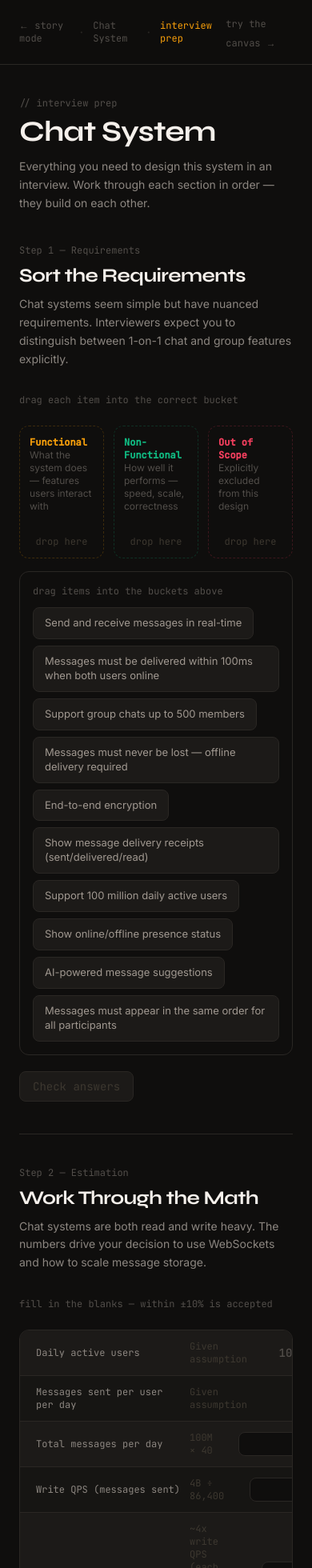
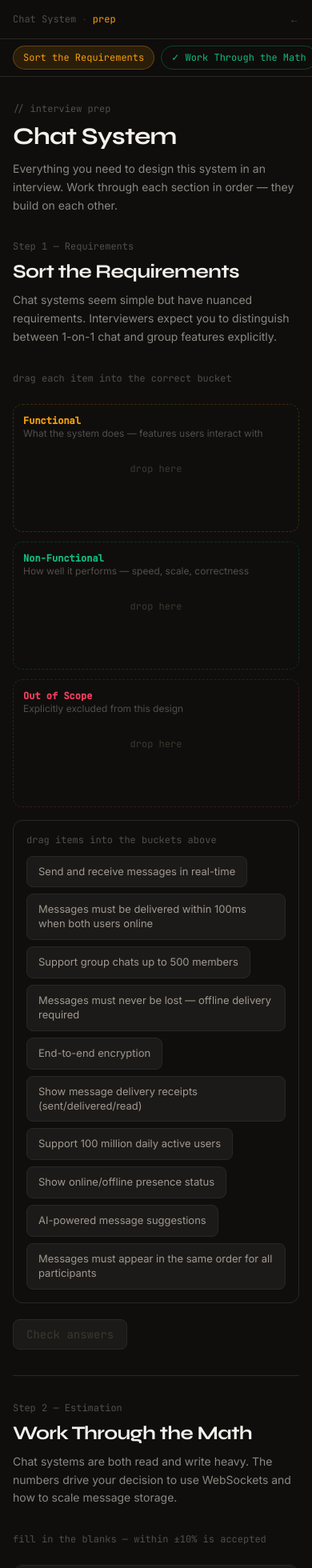
Before and after one commit to nirxnjxnCodeS/sysdesign-fyi, a Next.js app: page /prep/chat-system in a window 390 px wide. Shown: the top 1960 px of the page at 80% size. Built offline with nearby package versions, Linux system fonts and the light colour scheme.

Commit message:
Make UI mobile-friendly

```diff
--- a/app/prep/[system]/page.tsx
+++ b/app/prep/[system]/page.tsx
@@ -231,7 +231,7 @@ function RequirementsSectionView({ data }: { data: RequirementsSection }) {
         subtitle="Spend the first 5 minutes here. Jumping to design without this is the #1 reason candidates fail."
       />
 
-      <div className="grid gap-4 grid-cols-2 w-full">
+      <div className="grid gap-4 grid-cols-1 sm:grid-cols-2 w-full">
         {/* Functional */}
         <div
           className="rounded-xl p-5"
@@ -355,7 +355,7 @@ function EstimationSectionView({ data }: { data: EstimationSection }) {
           assumptions
         </p>
         <div
-          className="rounded-xl p-5"
+          className="rounded-xl p-5 overflow-x-auto"
           style={{ border: "1px solid #2A2724", background: "#161513" }}
         >
           <table className="w-full">
@@ -398,7 +398,7 @@ function EstimationSectionView({ data }: { data: EstimationSection }) {
             {group.title.toLowerCase()}
           </p>
           <div
-            className="rounded-xl overflow-hidden"
+            className="rounded-xl overflow-x-auto"
             style={{ border: "1px solid #2A2724", background: "#161513" }}
           >
             <table className="w-full">
@@ -591,9 +591,9 @@ function TradeoffsSectionView({ data }: { data: TradeoffsSection }) {
         subtitle="Juniors name components. Seniors explain WHY and acknowledge what they gave up."
       />
 
-      {/* Comparison table */}
+      {/* Comparison table — desktop (sm and above) */}
       <div
-        className="rounded-xl overflow-hidden"
+        className="hidden sm:block rounded-xl overflow-hidden"
         style={{ border: "1px solid #2A2724" }}
       >
         {/* Header */}
@@ -627,24 +627,38 @@ function TradeoffsSectionView({ data }: { data: TradeoffsSection }) {
             <span className="font-mono font-medium" style={{ color: "#F5F0EB" }}>
               {row.decision}
             </span>
-            <span
-              className="font-mono text-xs"
-              style={{ color: "#8C8680" }}
-            >
+            <span className="font-mono text-xs" style={{ color: "#8C8680" }}>
               {row.optionA}
             </span>
-            <span
-              className="font-mono text-xs"
-              style={{ color: "#8C8680" }}
-            >
+            <span className="font-mono text-xs" style={{ color: "#8C8680" }}>
               {row.optionB}
             </span>
-            <span
-              className="text-xs leading-relaxed"
-              style={{ color: "#A09890" }}
-            >
+            <span className="text-xs leading-relaxed" style={{ color: "#A09890" }}>
               {row.pick}
             </span>
+          </div>
+        ))}
+      </div>
+
+      {/* Comparison cards — mobile (below sm) */}
+      <div className="sm:hidden space-y-3">
+        {data.rows.map((row, i) => (
+          <div
+            key={i}
+            className="rounded-xl p-4 space-y-2"
+            style={{ border: "1px solid #2A2724", background: "#1C1A18" }}
+          >
+            <p className="text-sm font-mono font-medium" style={{ color: "#F5F0EB" }}>
+              {row.decision}
+            </p>
+            <div className="flex gap-2 text-xs font-mono flex-wrap">
+              <span className="px-2 py-0.5 rounded" style={{ background: "rgba(16,185,129,0.08)", color: "#8C8680" }}>{row.optionA}</span>
+              <span className="font-mono" style={{ color: "#3D3830" }}>vs</span>
+              <span className="px-2 py-0.5 rounded" style={{ background: "rgba(244,63,94,0.08)", color: "#8C8680" }}>{row.optionB}</span>
+            </div>
+            <p className="text-xs leading-relaxed" style={{ color: "#A09890" }}>
+              <span style={{ color: "#F59E0B" }}>→ </span>{row.pick}
+            </p>
           </div>
         ))}
       </div>
@@ -735,7 +749,7 @@ function CheatSheetSectionView({ data }: { data: CheatSheetSection }) {
         </div>
       </div>
 
-      <div className="grid gap-4 grid-cols-2 w-full">
+      <div className="grid gap-4 grid-cols-1 sm:grid-cols-2 w-full">
         {/* Numbers */}
         <div>
           <p
@@ -1040,7 +1054,7 @@ export default function PrepPage() {
       <div className="flex-1 min-w-0">
         {/* Top bar */}
         <div
-          className="sticky top-0 z-10 flex items-center gap-3 px-6 py-4 border-b backdrop-blur-md"
+          className="sticky top-0 z-10 flex items-center gap-2 sm:gap-3 px-4 sm:px-6 py-3 sm:py-4 border-b backdrop-blur-md"
           style={{
             borderColor: "#2A2724",
             background: "rgba(15,14,13,0.9)",
@@ -1048,37 +1062,70 @@ export default function PrepPage() {
         >
           <Link
             href={`/learn/${systemId}`}
-            className="font-mono text-xs transition-colors"
+            className="hidden sm:block font-mono text-xs transition-colors"
             style={{ color: "#524E4A" }}
             onMouseEnter={(e) => (e.currentTarget.style.color = "#8C8680")}
             onMouseLeave={(e) => (e.currentTarget.style.color = "#524E4A")}
           >
             ← story mode
           </Link>
-          <span style={{ color: "#2A2724" }}>·</span>
-          <span className="font-mono text-xs" style={{ color: "#524E4A" }}>
+          <span className="hidden sm:block" style={{ color: "#2A2724" }}>·</span>
+          <span className="font-mono text-xs truncate" style={{ color: "#524E4A" }}>
             {prepData.systemName}
           </span>
           <span style={{ color: "#2A2724" }}>·</span>
-          <span className="font-mono text-xs" style={{ color: "#F59E0B" }}>
-            interview prep
+          <span className="font-mono text-xs shrink-0" style={{ color: "#F59E0B" }}>
+            prep
           </span>
 
-          <div className="ml-auto">
+          <div className="ml-auto flex items-center gap-3">
             <Link
               href={`/design/${systemId}`}
-              className="font-mono text-xs transition-colors"
+              className="hidden sm:block font-mono text-xs transition-colors"
               style={{ color: "#524E4A" }}
               onMouseEnter={(e) => (e.currentTarget.style.color = "#8C8680")}
               onMouseLeave={(e) => (e.currentTarget.style.color = "#524E4A")}
             >
               try the canvas →
             </Link>
+            <Link
+              href="/"
+              className="sm:hidden font-mono text-xs transition-colors"
+              style={{ color: "#524E4A" }}
+            >
+              ←
+            </Link>
           </div>
         </div>
 
+        {/* Mobile section nav (hidden on lg where sidebar handles this) */}
+        <div
+          className="lg:hidden sticky top-[49px] z-10 overflow-x-auto border-b px-4 py-2 flex gap-2"
+          style={{ borderColor: "#2A2724", background: "rgba(15,14,13,0.95)" }}
+        >
+          {sections.map((section) => {
+            const id = getSectionId(section);
+            const isActive = activeSection === id;
+            const isDone = completedSections.has(id) && !isActive;
+            return (
+              <button
+                key={id}
+                onClick={() => scrollToSection(id)}
+                className="shrink-0 text-xs font-mono px-3 py-1.5 rounded-full transition-all whitespace-nowrap"
+                style={{
+                  background: isActive ? "rgba(245,158,11,0.12)" : "transparent",
+                  color: isActive ? "#F59E0B" : isDone ? "#10B981" : "#524E4A",
+                  border: `1px solid ${isActive ? "rgba(245,158,11,0.3)" : isDone ? "rgba(16,185,129,0.3)" : "#2A2724"}`,
+                }}
+              >
+                {isDone ? "✓ " : ""}{getSectionLabel(section)}
+              </button>
+            );
+          })}
+        </div>
+
         {/* Page header */}
-        <div className="px-6 pt-10 pb-0 max-w-[800px]">
+        <div className="px-4 sm:px-6 pt-8 sm:pt-10 pb-0 max-w-[800px]">
           <motion.div
             initial={{ opacity: 0, y: 20 }}
             animate={{ opacity: 1, y: 0 }}
@@ -1088,7 +1135,7 @@ export default function PrepPage() {
               // interview prep
             </p>
             <h1
-              className="text-4xl font-bold tracking-tight font-display mb-3"
+              className="text-3xl sm:text-4xl font-bold tracking-tight font-display mb-3"
               style={{ color: "#F5F0EB" }}
             >
               {prepData.systemName}
@@ -1101,14 +1148,14 @@ export default function PrepPage() {
         </div>
 
         {/* All sections — static and interactive unified */}
-        <div className="px-6 pb-24">
+        <div className="px-4 sm:px-6 pb-24">
           {sections.map((section, i) => {
             const id = getSectionId(section);
             return (
               <section
                 key={id}
                 ref={registerRef(id)}
-                className="max-w-[800px] py-10"
+                className="max-w-[800px] py-8 sm:py-10"
                 style={{
                   borderTop: i > 0 ? "1px solid #2A2724" : "none",
                 }}
--- a/components/prep/EstimationCalculator.tsx
+++ b/components/prep/EstimationCalculator.tsx
@@ -150,41 +150,12 @@ export function EstimationCalculator({
                 transition: "background 0.25s",
               }}
             >
-              <div
-                className="px-5 py-3 flex items-center gap-3"
-                style={{ minHeight: 52 }}
-              >
-                {/* Label */}
-                <div style={{ flex: "0 0 180px" }}>
-                  <p
-                    className="text-xs font-mono"
-                    style={{ color: "#8C8680" }}
-                  >
-                    {step.label}
-                  </p>
-                </div>
-
-                {/* Formula */}
-                <div style={{ flex: 1 }}>
-                  <p
-                    className="text-xs font-mono"
-                    style={{ color: "#3D3830" }}
-                  >
-                    {step.formula}
-                  </p>
-                </div>
-
-                {/* Input or computed value */}
-                <div
-                  style={{ flex: "0 0 120px", display: "flex", justifyContent: "flex-end" }}
-                >
-                  {step.userInput ? (
+              {/* Shared: input / computed value element */}
+              {(() => {
+                const inputEl = step.userInput ? (
                   <div className="relative">
                     {revealed ? (
-                        <span
-                          className="font-mono text-sm font-medium"
-                          style={{ color: "#F43F5E" }}
-                        >
+                      <span className="font-mono text-sm font-medium" style={{ color: "#F43F5E" }}>
                         {step.answer.toLocaleString()}
                       </span>
                     ) : (
@@ -192,32 +163,24 @@ export function EstimationCalculator({
                         type="text"
                         value={values[step.id] ?? ""}
                         onChange={(e) =>
-                            setValues((prev) => ({
-                              ...prev,
-                              [step.id]: e.target.value,
-                            }))
+                          setValues((prev) => ({ ...prev, [step.id]: e.target.value }))
                         }
                         disabled={isCorrect || revealed || (isWrong && revealed)}
                         placeholder="?"
                         className="font-mono text-sm text-right outline-none rounded-lg px-2 py-1 transition-all"
                         style={{
-                            width: 100,
+                          width: 90,
                           background: "#0F0E0D",
                           border: isCorrect
                             ? "1px solid rgba(16,185,129,0.5)"
                             : isWrong
                             ? "1px solid rgba(244,63,94,0.5)"
                             : "1px solid #2A2724",
-                            color: isCorrect
-                              ? "#10B981"
-                              : isWrong
-                              ? "#F43F5E"
-                              : "#F5F0EB",
+                          color: isCorrect ? "#10B981" : isWrong ? "#F43F5E" : "#F5F0EB",
                         }}
                         onFocus={(e) => {
                           if (!isCorrect && !isWrong)
-                              e.currentTarget.style.borderColor =
-                                "rgba(245,158,11,0.5)";
+                            e.currentTarget.style.borderColor = "rgba(245,158,11,0.5)";
                         }}
                         onBlur={(e) => {
                           if (!isCorrect && !isWrong)
@@ -227,38 +190,53 @@ export function EstimationCalculator({
                     )}
                   </div>
                 ) : (
-                    <span
-                      className="font-mono text-sm font-medium"
-                      style={{ color: "#524E4A" }}
-                    >
+                  <span className="font-mono text-sm font-medium" style={{ color: "#524E4A" }}>
                     {step.answer.toLocaleString()}
                   </span>
-                  )}
+                );
+
+                const iconEl = isCorrect ? (
+                  <motion.span initial={{ scale: 0 }} animate={{ scale: 1 }} style={{ color: "#10B981", fontSize: 14 }}>
+                    ✓
+                  </motion.span>
+                ) : null;
+
+                return (
+                  <>
+                    {/* Desktop row (sm and above) */}
+                    <div className="hidden sm:flex items-center gap-3 px-5 py-3" style={{ minHeight: 52 }}>
+                      <div style={{ flex: "0 0 180px" }}>
+                        <p className="text-xs font-mono" style={{ color: "#8C8680" }}>{step.label}</p>
+                      </div>
+                      <div style={{ flex: 1 }}>
+                        <p className="text-xs font-mono" style={{ color: "#3D3830" }}>{step.formula}</p>
+                      </div>
+                      <div style={{ flex: "0 0 120px", display: "flex", justifyContent: "flex-end" }}>
+                        {inputEl}
+                      </div>
+                      <div style={{ flex: "0 0 120px" }}>
+                        <p className="text-xs font-mono" style={{ color: "#3D3830" }}>{step.unit}</p>
+                      </div>
+                      <div style={{ width: 20, textAlign: "center" }}>{iconEl}</div>
                     </div>
 
-                {/* Unit */}
-                <div style={{ flex: "0 0 120px" }}>
-                  <p
-                    className="text-xs font-mono"
-                    style={{ color: "#3D3830" }}
-                  >
-                    {step.unit}
+                    {/* Mobile rows (stacked) */}
+                    <div className="sm:hidden px-4 py-3 space-y-1.5">
+                      <div className="flex items-center justify-between gap-3">
+                        <p className="text-xs font-mono flex-1 min-w-0" style={{ color: "#8C8680" }}>{step.label}</p>
+                        <div className="flex items-center gap-2 shrink-0">
+                          {inputEl}
+                          <div style={{ width: 16, textAlign: "center" }}>{iconEl}</div>
+                        </div>
+                      </div>
+                      <p className="text-xs font-mono" style={{ color: "#3D3830" }}>
+                        {step.formula}{step.unit ? ` · ${step.unit}` : ""}
                       </p>
                     </div>
+                  </>
+                );
+              })()}
 
-                {/* Status icon */}
-                <div style={{ width: 20, textAlign: "center" }}>
-                  {isCorrect && (
-                    <motion.span
-                      initial={{ scale: 0 }}
-                      animate={{ scale: 1 }}
-                      style={{ color: "#10B981", fontSize: 14 }}
-                    >
-                      ✓
-                    </motion.span>
-                  )}
-                </div>
-              </div>
 
               {/* Hint / reveal row */}
               <AnimatePresence>
--- a/components/prep/RequirementsSorter.tsx
+++ b/components/prep/RequirementsSorter.tsx
@@ -6,6 +6,10 @@ import {
   useDraggable,
   useDroppable,
   DragOverlay,
+  PointerSensor,
+  TouchSensor,
+  useSensor,
+  useSensors,
   type DragEndEvent,
   type DragStartEvent,
 } from "@dnd-kit/core";
@@ -157,7 +161,6 @@ function DroppableBucket({
     <div
       ref={setNodeRef}
       style={{
-        flex: 1,
         minHeight: 160,
         borderRadius: 12,
         border: isOver
@@ -276,6 +279,11 @@ export function RequirementsSorter({ items, buckets }: RequirementsSorterProps)
   const [activeId, setActiveId] = useState<string | null>(null);
   const [showAll, setShowAll] = useState(false);
 
+  const sensors = useSensors(
+    useSensor(PointerSensor),
+    useSensor(TouchSensor, { activationConstraint: { delay: 250, tolerance: 5 } })
+  );
+
   const unassigned = items.filter((i) => assignments[i.id] === "__pile__");
   const allPlaced = unassigned.length === 0;
 
@@ -326,9 +334,9 @@ export function RequirementsSorter({ items, buckets }: RequirementsSorterProps)
         drag each item into the correct bucket
       </p>
 
-      <DndContext id="requirements-sorter" onDragStart={handleDragStart} onDragEnd={handleDragEnd}>
+      <DndContext id="requirements-sorter" sensors={sensors} onDragStart={handleDragStart} onDragEnd={handleDragEnd}>
         {/* Buckets */}
-        <div className="flex gap-3 mb-4" style={{ flexWrap: "wrap" }}>
+        <div className="grid grid-cols-1 sm:grid-cols-3 gap-3 mb-4">
           {buckets.map((bucket) => (
             <DroppableBucket
               key={bucket.id}
--- a/components/ui/Navbar.tsx
+++ b/components/ui/Navbar.tsx
@@ -33,7 +33,7 @@ export function Navbar() {
         </a>
         <Link
           href="/concepts"
-          className="hidden sm:block text-sm font-mono transition-colors"
+          className="text-sm font-mono transition-colors"
           style={{ color: "#524E4A" }}
           onMouseEnter={(e) => (e.currentTarget.style.color = "#8C8680")}
           onMouseLeave={(e) => (e.currentTarget.style.color = "#524E4A")}
```
Lines whose indentation alone changed are shown as unchanged.
